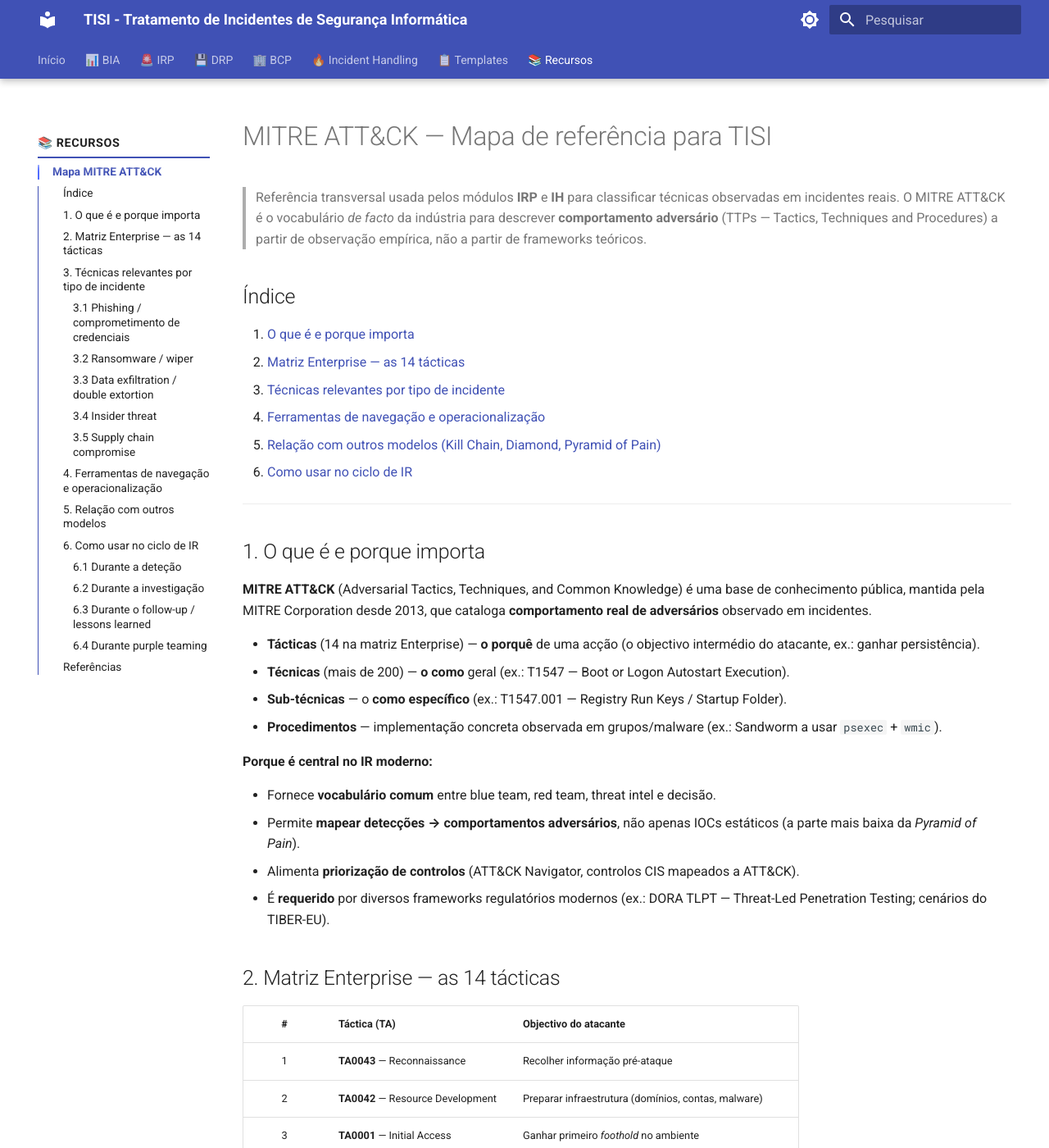
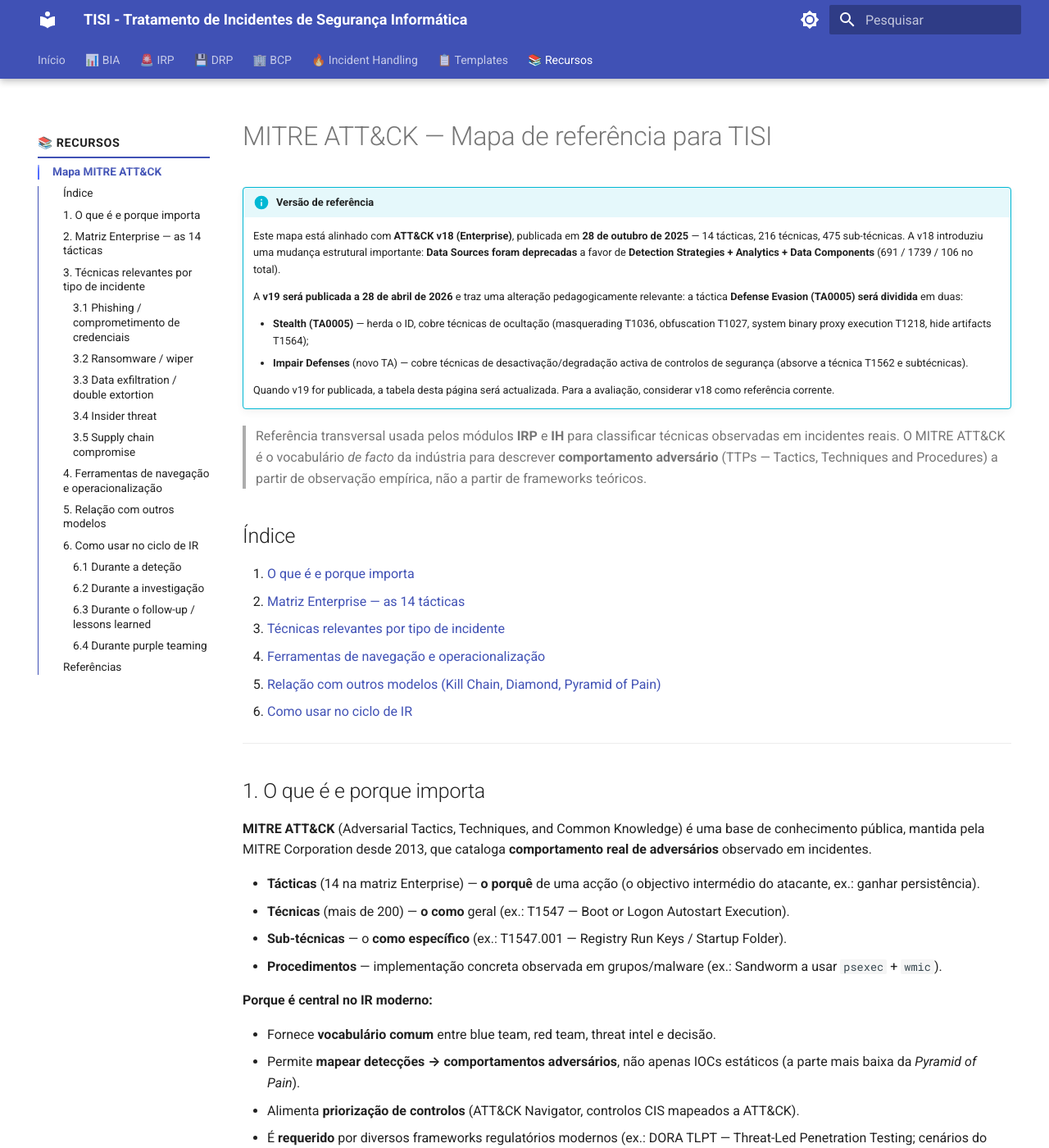
Before and after one commit to guilhasn/tisi-materials, an MkDocs documentation site: the page built from docs/comum/attack-mapping.md, in a window 1280 px wide and 1400 px high. Shown: the whole window at 82% size. Built offline with MkDocs 1.6.1 and Material for MkDocs 9.7.7, drawn with Linux system fonts in a browser that asks for light colours; some of the changed text lies outside the part shown.

Commit message:
docs(attack-mapping): alinhar com ATT&CK v18 e sinalizar v19
- Adicionado bloco de versão no topo do ficheiro: v18 (out 2025) como
  referência corrente; v19 publicada em 28/04/2026 trará divisão da
  Defense Evasion em Stealth (TA0005, herda ID) e Impair Defenses
  (novo TA).
- Tabela de tácticas: Defense Evasion marcada com ⚠️ e nota sobre a
  divisão.
- Actualizada referência ao DeTT&CT para reflectir que Data Sources
  foram deprecadas em v18 a favor de Detection Strategies + Analytics
  + Data Components (691/1739/106).
- Adicionadas referências aos canais oficiais de versão e release
  notes, e ao artigo MITRE ATT&CK Blog sobre a divisão.

Co-Authored-By: Claude Opus 4.7 (1M context) <noreply@anthropic.com>

```diff
--- a/docs/comum/attack-mapping.md
+++ b/docs/comum/attack-mapping.md
@@ -1,4 +1,14 @@
 # MITRE ATT&CK — Mapa de referência para TISI
+
+!!! info "Versão de referência"
+    Este mapa está alinhado com **ATT&CK v18 (Enterprise)**, publicada em **28 de outubro de 2025** — 14 tácticas, 216 técnicas, 475 sub-técnicas. A v18 introduziu uma mudança estrutural importante: **Data Sources foram deprecadas** a favor de **Detection Strategies + Analytics + Data Components** (691 / 1739 / 106 no total).
+
+    A **v19 será publicada a 28 de abril de 2026** e traz uma alteração pedagogicamente relevante: a táctica **Defense Evasion (TA0005) será dividida** em duas:
+
+    - **Stealth (TA0005)** — herda o ID, cobre técnicas de ocultação (masquerading T1036, obfuscation T1027, system binary proxy execution T1218, hide artifacts T1564);
+    - **Impair Defenses** (novo TA) — cobre técnicas de desactivação/degradação activa de controlos de segurança (absorve a técnica T1562 e subtécnicas).
+
+    Quando v19 for publicada, a tabela desta página será actualizada. Para a avaliação, considerar v18 como referência corrente.
 
 > Referência transversal usada pelos módulos **IRP** e **IH** para classificar técnicas observadas em incidentes reais. O MITRE ATT&CK é o vocabulário *de facto* da indústria para descrever **comportamento adversário** (TTPs — Tactics, Techniques and Procedures) a partir de observação empírica, não a partir de frameworks teóricos.
 
@@ -39,7 +49,7 @@
 | 4 | **TA0002** — Execution | Executar código malicioso |
 | 5 | **TA0003** — Persistence | Manter acesso através de reboots/credenciais alteradas |
 | 6 | **TA0004** — Privilege Escalation | Obter permissões superiores |
-| 7 | **TA0005** — Defense Evasion | Evitar detecção (ofuscação, clear logs) |
+| 7 | **TA0005** — Defense Evasion ⚠️ | Evitar detecção (ofuscação, clear logs). Em **v19 (28 abr 2026)** será dividida em **Stealth** (ocultação) e **Impair Defenses** (desactivação activa de controlos). |
 | 8 | **TA0006** — Credential Access | Roubar credenciais (passwords, tokens, keys) |
 | 9 | **TA0007** — Discovery | Enumerar o ambiente (hosts, utilizadores, rede) |
 | 10 | **TA0008** — Lateral Movement | Mover-se entre sistemas |
@@ -119,7 +129,7 @@ Tabela de referência rápida — as técnicas mais observadas por vector, para
 | **CALDERA** | Emulação adversária automatizada baseada em ATT&CK | `github.com/mitre/caldera` |
 | **Atomic Red Team** | Testes atómicos, um por técnica | `github.com/redcanaryco/atomic-red-team` |
 | **Sigma rules** | Regras de detecção agnósticas mapeadas a ATT&CK | `github.com/SigmaHQ/sigma` |
-| **DeTT&CT** | Avaliar cobertura de data sources vs ATT&CK | `github.com/rabobank-cdc/DeTTECT` |
+| **DeTT&CT** | Avaliar cobertura de *detection strategies* e logging vs ATT&CK (historicamente focado em data sources — a estrutura muda com v18) | `github.com/rabobank-cdc/DeTTECT` |
 
 ## 5. Relação com outros modelos
 
@@ -160,7 +170,10 @@ Tabela de referência rápida — as técnicas mais observadas por vector, para
 
 - [MITRE ATT&CK — Enterprise Matrix](https://attack.mitre.org/matrices/enterprise/)
 - [MITRE ATT&CK — ICS Matrix](https://attack.mitre.org/matrices/ics/)
+- [MITRE ATT&CK — Version History](https://attack.mitre.org/resources/versions/)
+- [MITRE ATT&CK — Updates & Release Notes](https://attack.mitre.org/resources/updates/)
 - [ATT&CK Navigator](https://mitre-attack.github.io/attack-navigator/)
+- Lusty, L. (2026). *Defense Evasion Split: A Tale of Two Tactics* — **MITRE ATT&CK Blog** (mar/2026), sobre a divisão da tática em v19.
 - Strom, B. et al. (2018). **MITRE ATT&CK: Design and Philosophy** — MITRE Technical Paper.
 - Pols, P. (2017). **The Unified Kill Chain**.
 - Bianco, D. (2013). **The Pyramid of Pain** — [enterprise.detect blog](https://detect-respond.blogspot.com/2013/03/the-pyramid-of-pain.html).
```
